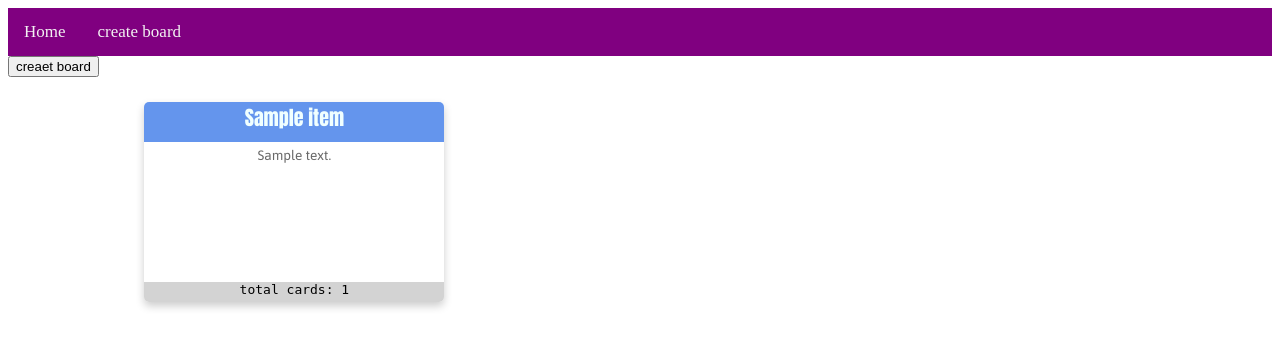
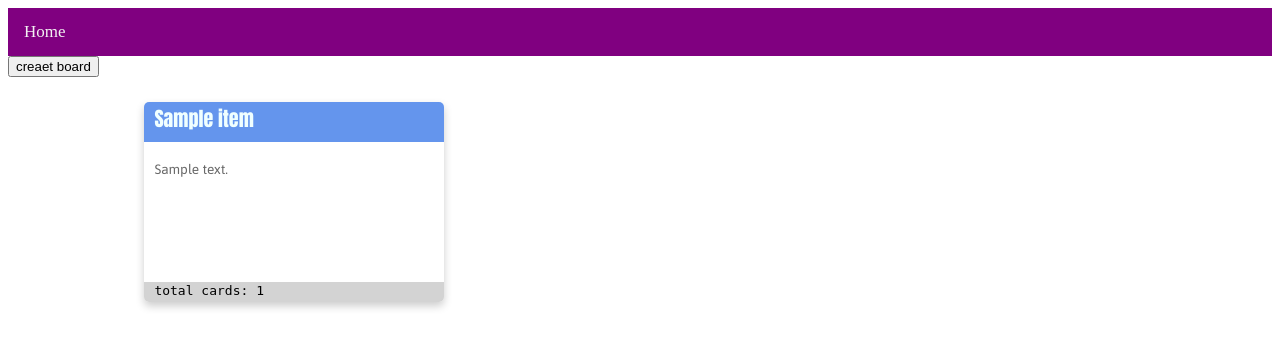
Before and after one commit to dustinliu/crc_card, a Flask app: page / in a window 1280 px wide. Shown: the top 348 px of the page. Run offline with Flask 2, Linux system fonts and the light colour scheme; tables that the repository leaves empty hold one stand-in row (values such as "Sample post"); a database or web service that is not in the repository returns one stand-in record (values such as "Sample title"); data that the repository does not hold is empty; some libraries are stand-ins or nearby versions.

Commit message:
change layout

```diff
--- a/crc_board/web/static/crc_board.css
+++ b/crc_board/web/static/crc_board.css
@@ -30,7 +30,6 @@
     width: auto;
     height: auto;
     padding: 2% 10% 2% 10%;
-    text-align: center;
     position: relative;
 }
 
@@ -105,8 +104,13 @@
     color: azure;
 }
 
+.indent {
+    vertical-align: middle;
+    line-height: normal;
+    padding: 5px 10px 5px 10px;
+}
+
 .card_title a {
-    padding: 5px 10px 5px 10px;
     text-decoration: none;
     color: azure;
 }
@@ -121,19 +125,11 @@ ol {
 
 .card_desc {
     height: 60%;
-    padding: 5px 10px 5px 10px;
     font-size: 85%;
     font-family: 'Asap', sans-serif;
     color: dimgrey;
-    overflow: hidden;
+    overflow: scroll;
     text-overflow: ellipsis;
-}
-
-.truncate {
-  width: 250px;
-  white-space: nowrap;
-  overflow: hidden;
-  text-overflow: ellipsis;
 }
 
 .card_footer {
--- a/crc_board/web/templates/index.html
+++ b/crc_board/web/templates/index.html
@@ -7,12 +7,12 @@
         {% for board in boards %}
             <div class="card">
                 <div class="card_title">
-                    <a href="{{ url_for('.show_board', id=board.id) }}">{{ board.name }}</a>
+                    <span class="indent"><a href="{{ url_for('.show_board', id=board.id) }}">{{ board.name }}</a></span>
                 </div>
                 <div class="card_desc">
-                    {{ board.description }}
+                    <p class="indent">{{ board.description }}</p>
                 </div>
-                <div class="card_footer">total cards: {{ board.cards|length }}</div>
+                <div class="card_footer"><span class="indent">total cards: {{ board.cards|length }}</span></div>
             </div>
         {% endfor%}
     </div>
--- a/crc_board/web/templates/nav.html
+++ b/crc_board/web/templates/nav.html
@@ -16,7 +16,6 @@
 <body>
 <div class="topnav" id="myTopnav">
   <a href="{{ url_for('.index') }}">Home</a>
-  <a href="{{ url_for('.create_board') }}">create board</a>
 </div>
 
 {% block body %}{% endblock %}
--- a/crc_board/web/view.py
+++ b/crc_board/web/view.py
@@ -12,10 +12,6 @@ def show_board(id):
     r = requests.get(app.config['BASE_URL'] + '/api/boards/' + id)
     return render_template('board.html', board=r.json())
 
-@web.route('create_board', methods=['GET'])
-def create_board():
-    return render_template("create_board.html")
-
 @web.route('/', methods=['GET'])
 def index():
     r = requests.get(app.config['BASE_URL'] + '/api/boards')
```
Also changed, not shown: crc_board/web/templates/create_board.html (deleted, +0 -16 lines).
